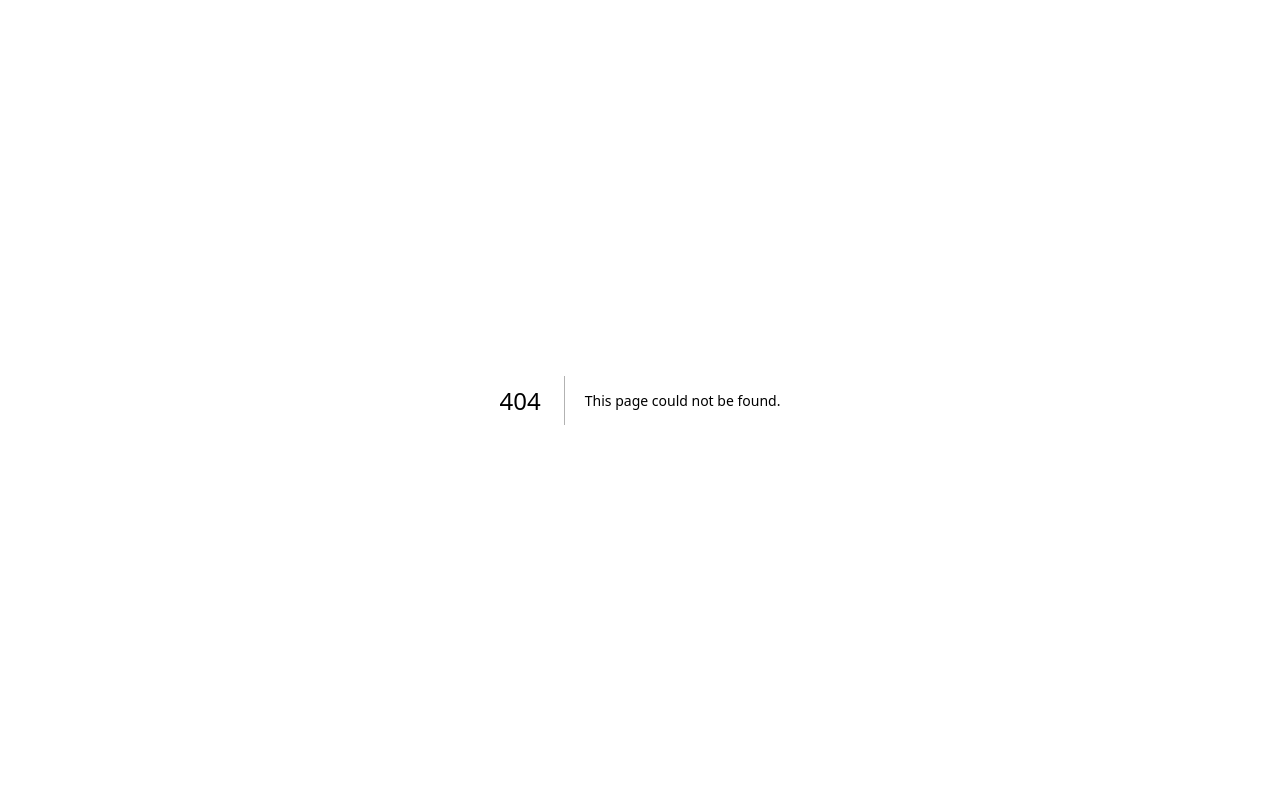
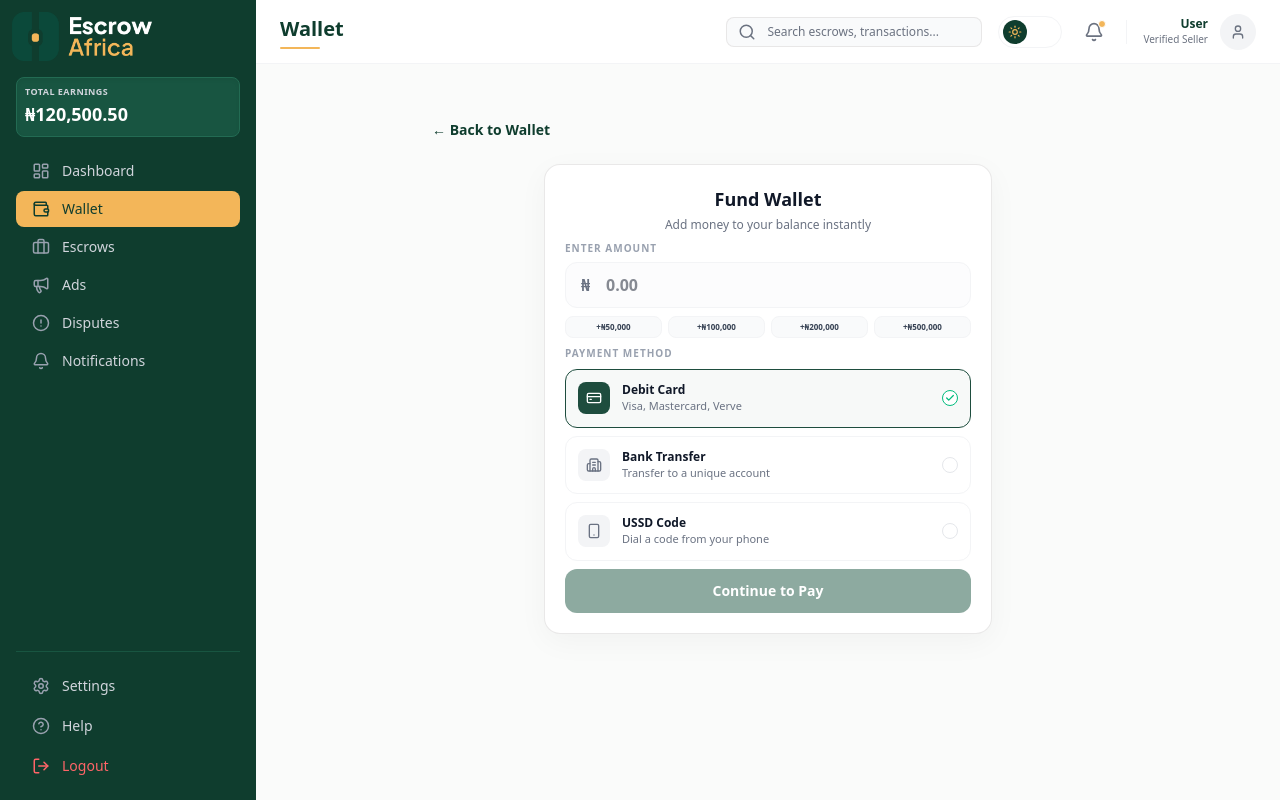
Before and after one commit to escrow-africa/escrow-frontend, a Next.js app: page /dashboard/wallet/fund in a window 1280 px wide. Before the commit this address had no page. Built offline with nearby package versions, Linux system fonts and the light colour scheme; no server answers.

Commit message:
feat: update wallet API to handle optional userId and improve error handling; add FundWalletPage component

```diff
--- a/api/wallet.ts
+++ b/api/wallet.ts
@@ -2,12 +2,17 @@ import { api } from "./axios";
 
 
 export const walletApi = {
-  getWalletDetails: async (userId: string) => {
-
+  getWalletDetails: async (userId?: string) => {
     try {
-      const response = await api.get(`/wallet/${userId}`);
+      const endpoint = userId ? `/wallet/${userId}` : "/wallet";
+      const response = await api.get(endpoint);
       return response.data;
-    } catch (error) {
+    } catch (error: any) {
+      if (userId && error?.response?.status === 403) {
+        console.warn("Wallet detail fetch forbidden for /wallet/${userId}, retrying /wallet");
+        const fallbackResponse = await api.get("/wallet");
+        return fallbackResponse.data;
+      }
       console.error("Failed to fetch wallet details:", error);
       throw error;
     }
--- /dev/null
+++ b/app/dashboard/wallet/fund/page.tsx
@@ -0,0 +1,43 @@
+"use client";
+
+import React, { useEffect, useState } from "react";
+import { useRouter } from "next/navigation";
+import FundWalletFlow from "../../../../components/dashboard/wallet/FundWalletFlow";
+import { getTokenFromCookie } from "../../../../utils/token";
+
+export default function FundWalletPage() {
+  const router = useRouter();
+  const [userId, setUserId] = useState<string | null>(null);
+
+  useEffect(() => {
+    if (typeof window !== "undefined") {
+      const token = getTokenFromCookie();
+      if (token) {
+        try {
+          const payload = token.split(".")[1];
+          const decoded = JSON.parse(atob(payload));
+          setUserId(decoded.userId || decoded.id || decoded.sub || null);
+        } catch (error) {
+          setUserId(null);
+        }
+      }
+    }
+  }, []);
+
+  return (
+    <div className="flex min-h-[calc(100vh-4rem)] items-start justify-center w-full py-10 px-4 sm:px-6 lg:px-8">
+      <div className="w-full max-w-2xl">
+        <div className="mb-6 flex items-center gap-3">
+          <button
+            type="button"
+            onClick={() => router.push("/dashboard/wallet")}
+            className="text-sm font-semibold text-[#0F3D2E] hover:text-[#163f33]"
+          >
+            ← Back to Wallet
+          </button>
+        </div>
+        <FundWalletFlow onComplete={() => router.push("/dashboard/wallet")} userId={userId} />
+      </div>
+    </div>
+  );
+}
--- a/app/dashboard/wallet/page.tsx
+++ b/app/dashboard/wallet/page.tsx
@@ -1,17 +1,18 @@
 "use client";
 
 import React, { useState, useEffect } from "react";
+import { useRouter } from "next/navigation";
 import WalletCard from "../../../components/dashboard/wallet/WalletCard";
 import PendingFundsCard from "../../../components/dashboard/wallet/PendingFundsCard";
 import TransactionHistory, { TransactionItem } from "../../../components/dashboard/transaction/TransactionHistory";
 import TransactionDetail from "../../../components/dashboard/transaction/TransactionDetail";
-import FundWalletFlow from "../../../components/dashboard/wallet/FundWalletFlow";
 import WithdrawFundsFlow from "../../../components/dashboard/wallet/WithdrawFundsFlow";
 import { useWalletStore } from "../../../store/walletStore";
 import { getTokenFromCookie } from "../../../utils/token";
 
 export default function WalletPage() {
-  const [viewState, setViewState] = useState<"overview" | "transaction_detail" | "fund_wallet" | "withdraw_funds">("overview");
+  const router = useRouter();
+  const [viewState, setViewState] = useState<"overview" | "transaction_detail" | "withdraw_funds">("overview");
   const [selectedTransaction, setSelectedTransaction] = useState<TransactionItem | null>(null);
 
   const { walletDetails, isLoading, error, fetchWalletDetails } = useWalletStore();
@@ -33,32 +34,14 @@ export default function WalletPage() {
   };
 
   useEffect(() => {
-    const userId = getUserIdFromToken();
-    if (userId) {
-      fetchWalletDetails(userId);
+    const token = getTokenFromCookie();
+    if (token) {
+      fetchWalletDetails();
     }
   }, [fetchWalletDetails]);
 
-  useEffect(() => {
-    if (typeof window !== "undefined") {
-      const urlParams = new URLSearchParams(window.location.search);
-      const action = urlParams.get("action");
-
-      if (action === "fund") {
-        setViewState("fund_wallet");
-      } else if (action === "withdraw") {
-        setViewState("withdraw_funds");
-      }
-
-      if (action) {
-        // Clear param so subsequent back-navigations behave normally
-        window.history.replaceState({}, '', window.location.pathname);
-      }
-    }
-  }, []);
-
   const handleFundWallet = () => {
-    setViewState("fund_wallet");
+    router.push("/dashboard/wallet/fund");
   };
 
   const handleWithdrawFunds = () => {
@@ -105,10 +88,6 @@ export default function WalletPage() {
             transaction={selectedTransaction}
             onBack={handleBackToOverview}
           />
-        </div>
-      ) : viewState === "fund_wallet" ? (
-        <div className="flex items-center justify-center mt-8 py-8">
-          <FundWalletFlow onComplete={handleBackToOverview} userId={getUserIdFromToken()} />
         </div>
       ) : viewState === "withdraw_funds" ? (
         <div className="flex items-center justify-center mt-8 py-8">
--- a/store/walletStore.ts
+++ b/store/walletStore.ts
@@ -25,7 +25,7 @@ interface WalletState {
   isLoading: boolean;
   error: string | null;
 
-  fetchWalletDetails: (userId: string) => Promise<void>;
+  fetchWalletDetails: (userId?: string) => Promise<void>;
   fetchBankList: () => Promise<void>;
   fundWallet: (payload: any) => Promise<any>;
   verifyCardOtp: (payload: any) => Promise<any>;
@@ -38,7 +38,7 @@ export const useWalletStore = create<WalletState>((set) => ({
   isLoading: false,
   error: null,
 
-  fetchWalletDetails: async (userId: string) => {
+  fetchWalletDetails: async (userId?: string) => {
     set({ isLoading: true, error: null });
     try {
       const response = await walletApi.getWalletDetails(userId);
```
